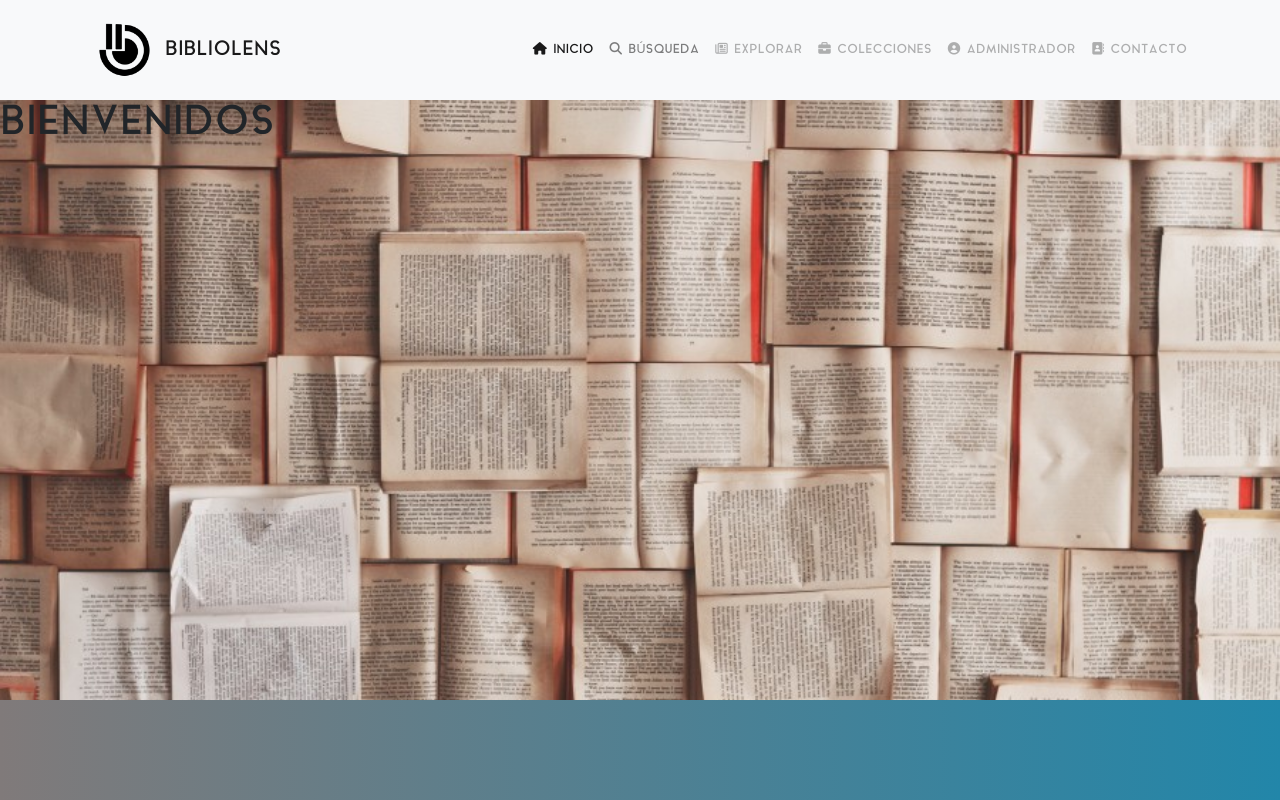
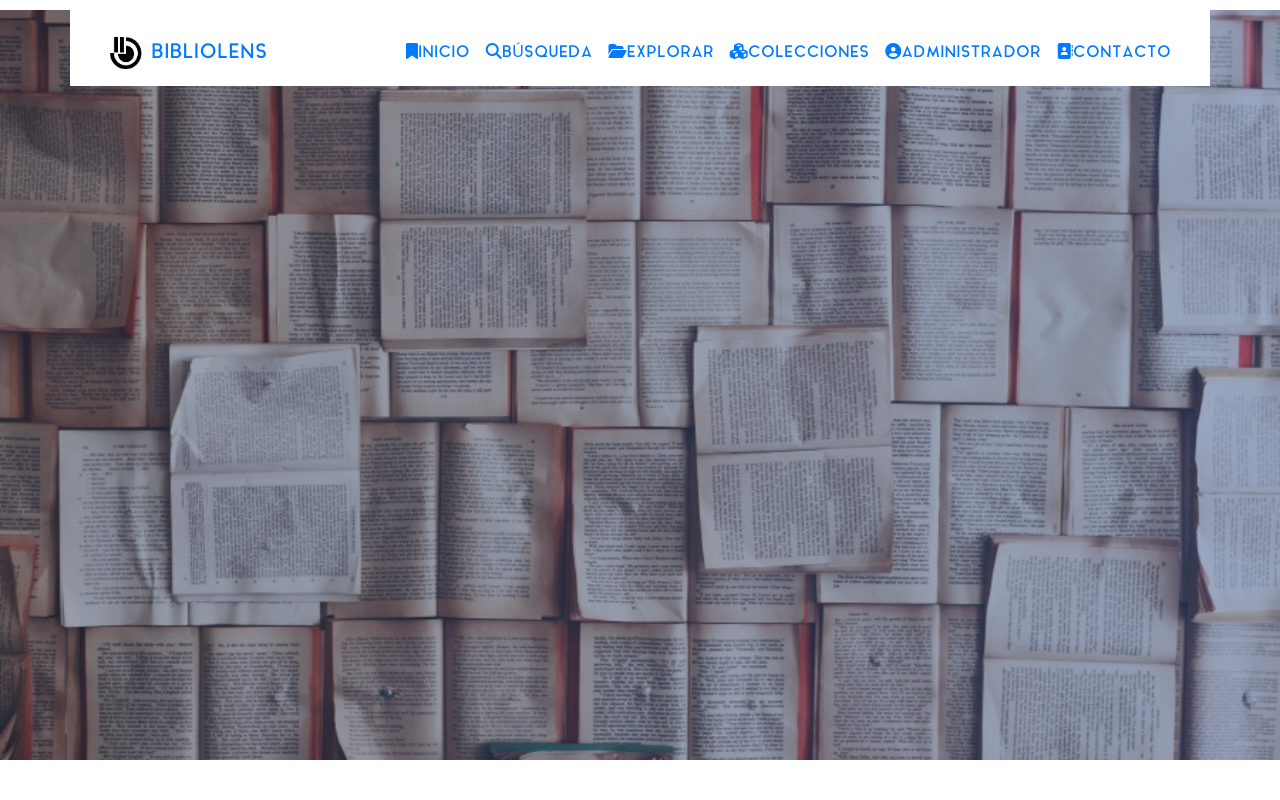
Before and after one commit to andresdevr/bibliolens, an Electron app: page views/index.html in a window 1280 px wide. Shown: the top 800 px of the page. Drawn offline with nearby package versions, Linux system fonts and the light colour scheme; a web font is replaced by a local one.

Commit message:
NAVBAR WITH BANNER

```diff
--- a/views/Styles/index.css
+++ b/views/Styles/index.css
@@ -19,70 +19,74 @@ body {
 }
 
 /* H E A D E R */
-.navbar {
-	position: fixed;
-	top: 0;
-	left: 0;
-	min-height: 100px;
-	transition: 0.5s;
-	-webkit-transition: 0.5s;
-	-moz-transition: 0.5s;
-	-ms-transition: 0.5s;
-	-o-transition: 0.5s;
-}
-.navbar img{
-	width: 80px;
-	transition: 0.5s;
-	-webkit-transition: 0.5s;
-	-moz-transition: 0.5s;
-	-ms-transition: 0.5s;
-	-o-transition: 0.5s;
+header {
+	position: relative;
+	width: 100%;
+	min-height: 750px;
+	background-image: url(../Resources/Images/FONDE1.jpg);
+	background-size: cover;
+	background-position: center;
+	display: flex;
+	flex-flow: column;
+	justify-content: center;
+	align-items: center;
+	transition: all 0.1s ease-in-out;
+	-webkit-transition: all 0.1s ease-in-out;
+	-moz-transition: all 0.1s ease-in-out;
+	-ms-transition: all 0.1s ease-in-out;
+	-o-transition: all 0.1s ease-in-out;
+	animation: pose 28s infinite linear;
+	-webkit-animation: pose 60s infinite linear;
 }
 
-.nav-link {
-	font-size: 12.5px;
-	color: #807a7a;
-	text-transform: uppercase;
-	transition: 0.5s;
-	-webkit-transition: 0.5s;
-	-moz-transition: 0.5s;
-	-ms-transition: 0.5s;
-	-o-transition: 0.5s;
+.container {
+	margin-top: 10px;
+	padding-top: 10px;
+	background-color: #ffffff;
+	min-width: 50px;
 }
 
-.nav-link:hover{
-	background: rgba(26, 73, 175, 0.5);
-	border-radius: 0.5em;
-	-webkit-border-radius: 0.5em;
-	-moz-border-radius: 0.5em;
-	-ms-border-radius: 0.5em;
-	-o-border-radius: 0.5em;
+.navbar {
+	width: auto;
+	height: auto;
 }
 
-header{
-	width: 100%;
-	height: 75vh;
-	background: url(../Resources/Images/FONDE1.jpg);
-	background-size:cover ;
+.navbar img {
+	width: 50px;
 }
 
-/* S E C T I O N */
+.banner {
+	height: 750px;
+	background: linear-gradient(
+		to right,
+		#0921475b,
+		rgba(26, 69, 142, 0.4)
+	);
+}
 
-.container-2 {
-	background: linear-gradient(
-			to right,
-			#807a7a,
-			#2286a9
-		);
-	min-height: 500px;
+@keyframes pose{
+	0%{
+		background-image: url(../Resources/Images/FONDE1.jpg);
+	}
+	25%{
+		background-image: url(../Resources/Images/FONDE1.jpg);
+	}
+	26%{
+		background-image: url(../Resources/Images/FONDE2.jpg);
+	}
+	50%{
+		background-image: url(../Resources/Images/FONDE2.jpg);
+	}
+	51%{
+		background-image: url(../Resources/Images/FONDE3.jpg);
+	}
+	75%{
+		background-image: url(../Resources/Images/FONDE3.jpg);
+	}
+	76%{
+		background-image: url(../Resources/Images/FONDE4.jpg);
+	}
+	100%{
+		background-image: url(../Resources/Images/FONDE4.jpg);
+	}
 }
-/* F O O T E R */
-
-.container-3 {
-	background: linear-gradient(
-			to right,
-			#807a7a88,
-			#1A4AAF
-		);
-	min-height: 75px;
-}
--- a/views/index.html
+++ b/views/index.html
@@ -35,8 +35,10 @@
 	<body id="fonts">
 		<!--NAVBAR Y HEADER DE BIENVENIDA-->
 
-		<nav class="navbar navbar-expand-lg navbar-light bg-light">
+		<header>
+			<div class="banner">
 				<div class="container">
+					<nav class="navbar navbar-expand-lg">
 						<img src="./Resources/Images/LOGO.png">
 						<a class="navbar-brand" href="#">BIBLIOLENS</a>
 						<button
@@ -51,59 +53,39 @@
 							<span class="navbar-toggler-icon"></span>
 						</button>
 
-				<!--MENU DE NAVEGACIÓN-->
 						<div class="collapse navbar-collapse" id="navbarNav">
 							<ul class="navbar-nav ml-auto">
 								<li class="nav-item active">
-							<a class="nav-link" href="index.html"
-								><i class="fa fa-home" aria-hidden="true"></i> INICIO</a
+									<a class="nav-link" href="#"
+									><i class="fa fa-bookmark" aria-hidden="true"></i>INICIO</a
 									>
 								</li>
 								<li class="nav-item">
-							<a class="nav-link" href="Search.html"
-								><i class="fa fa-search" aria-hidden="true"></i> BÚSQUEDA</a
-							>
+									<a class="nav-link" href="#"><i class="fa fa-search" aria-hidden="true"></i>BÚSQUEDA</a>
 								</li>
 								<li class="nav-item">
-							<a class="nav-link disabled" href="Explore.html"
-								><i class="fa fa-newspaper-o" aria-hidden="true"></i>
-								EXPLORAR</a
-							>
+									<a class="nav-link" href="#"><i class="fa fa-folder-open" aria-hidden="true"></i>EXPLORAR</a>
 								</li>
 								<li class="nav-item">
-							<a class="nav-link disabled" href="Collections.html"
-								><i class="fa fa-briefcase" aria-hidden="true"></i>
-								COLECCIONES</a
-							>
+									<a class="nav-link" href="#"><i class="fa fa-cubes" aria-hidden="true"></i>COLECCIONES</a>
 								</li>
 								<li class="nav-item">
-							<a class="nav-link disabled" href="Admi.html"
-								><i class="fa fa-user-circle" aria-hidden="true"></i>
-								ADMINISTRADOR</a
-							>
+									<a class="nav-link" href="#"><i class="fa fa-user-circle" aria-hidden="true"></i>ADMINISTRADOR</a>
 								</li>
 								<li class="nav-item">
-							<a class="nav-link disabled" href="Contact.html"
-								><i class="fa fa-address-book" aria-hidden="true"></i>
-								CONTACTO</a
-							>
+									<a class="nav-link" href="#"><i class="fa fa-address-book" aria-hidden="true"></i>CONTACTO</a>
 								</li>
 							</ul>
 						</div>
+					</nav>
 				</div>
-		</nav>
+			</div>
 
-		<header>
-			<h1>BIENVENIDOS</h1>
 		</header>
 
-		<section class="container-2">
+		<section class="container-2"></section>
 
-		</section>
-
-		<footer class="container-3">
-
-		</footer>
+		<footer class="container-3"></footer>
 
 		<!-- BOOTSTRAP 4 & JQUERY-->
 
```
Lines whose indentation alone changed are shown as unchanged.
